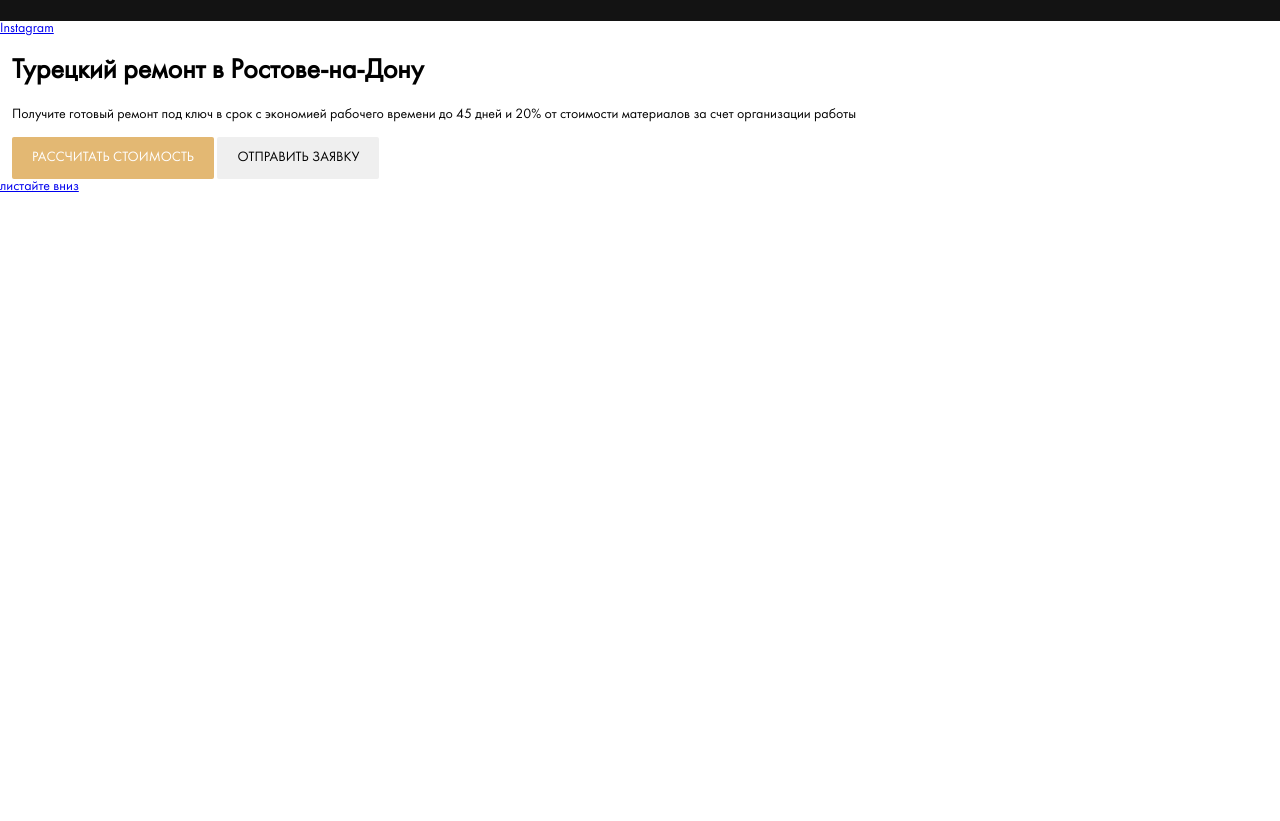
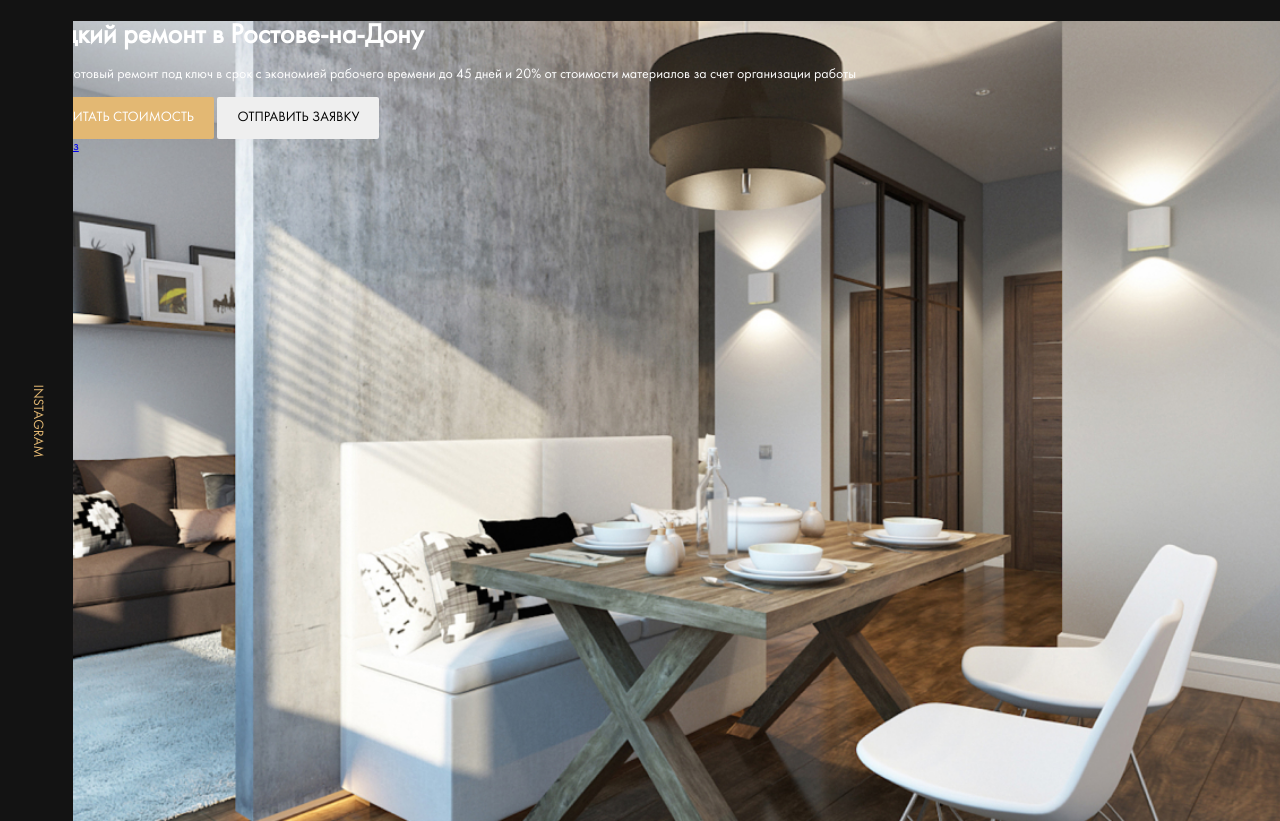
Before and after one commit to Dinara-V/repair-design, a website: page index.html in a window 1280 px wide. Shown: the part 69-890 px from the top of the page. Before the commit the page ends 800 px from the top, so only its background shows below. Drawn offline with Linux system fonts and the light colour scheme; files whose address does not match are found by name.

Commit message:
feat: added instagram button

```diff
--- a/index.html
+++ b/index.html
@@ -33,7 +33,9 @@
 
   <main>
     <section class="hero">
-      <a href="#" class="instagram hero__instagram">Instagram</a>
+      <div class="instagram hero__instagram">
+        <a href="#" class="instagram__link">Instagram</a>
+      </div>
       <div class="hero__content">
         <div class="container">
           <h1 class="title hero__title">Турецкий ремонт в Ростове-на-Дону</h1>
--- a/sass/style.sass
+++ b/sass/style.sass
@@ -4,7 +4,7 @@
 @import 'interface'
 @import 'grid'
 @import 'templates/header'
-
+@import 'templates/hero'
 
 body
   font-family: 'Futura Book', sans-serif
--- /dev/null
+++ b/sass/templates/_hero.sass
@@ -0,0 +1,23 @@
+.hero
+  position: relative
+  background: $dark url('../img/hero-bg.jpg') no-repeat center / cover
+  height: 100vh
+  color: $light
+  &__instagram
+    position: absolute
+    left: 0
+    top: 0
+    max-width: 80px
+    height: 100%
+.instagram
+  background-color: $dark
+  display: flex
+  justify-content: center
+  align-items: center
+  &__link
+    text-transform: uppercase
+    color: $primary
+    text-decoration: none
+    transform: rotate(90deg);
+.title
+  margin: 0
```
Also changed, not shown: css/style.css, img/hero-bg.jpg (added).
